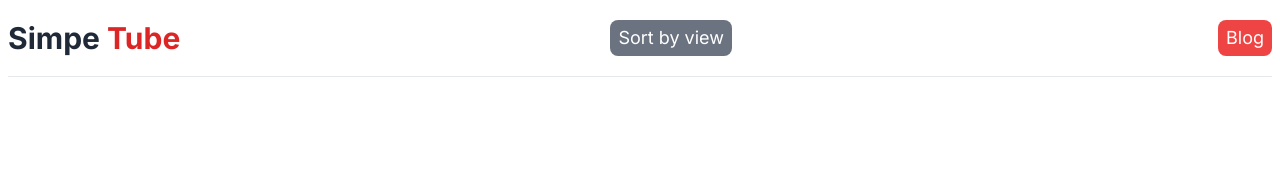
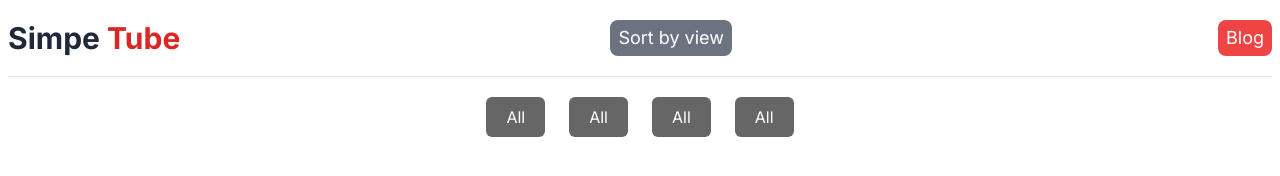
Before and after one commit to rjspyk5/Simple-U-tube, a plain HTML site: page index.html in a window 1280 px wide. Drawn offline with nearby package versions, Linux system fonts and the light colour scheme.

Commit message:
Catagory section stucture created

```diff
--- a/index.html
+++ b/index.html
@@ -19,10 +19,23 @@
             <button type="button" class="px-2 mr-14 text-base md:text-lg py-1 rounded-lg bg-gray-500 text-white">Sort by
                 view</button><button type="button"
                 class="px-2 py-1 text-base md:text-lg rounded-lg bg-red-500 text-white">Blog</button>
-
         </nav>
+        <!-- Catagory -->
+        <section>
+            <div id="catagory-container" class="py-5 flex  justify-center space-x-6 *:text-white">
+                <button type="button" class="px-5 py-2 rounded-md focus:bg-red-600 bg-[#252525B2]">All</button>
+                <button type="button" class="px-5 py-2 rounded-md focus:bg-red-600 bg-[#252525B2]">All</button>
+                <button type="button" class="px-5 py-2 rounded-md focus:bg-red-600 bg-[#252525B2]">All</button>
+                <button type="button" class="px-5 py-2 rounded-md focus:bg-red-600 bg-[#252525B2]">All</button>
+            </div>
+        </section>
     </header>
 
+    <main>
+        <section id="card-container" class="my-5 grid-cols-1 md:grid-cols-2 lg:grid-cols-4 gap-6">
+
+        </section>
+    </main>
 
     <script src="js/index.js"></script>
 </body>
```
